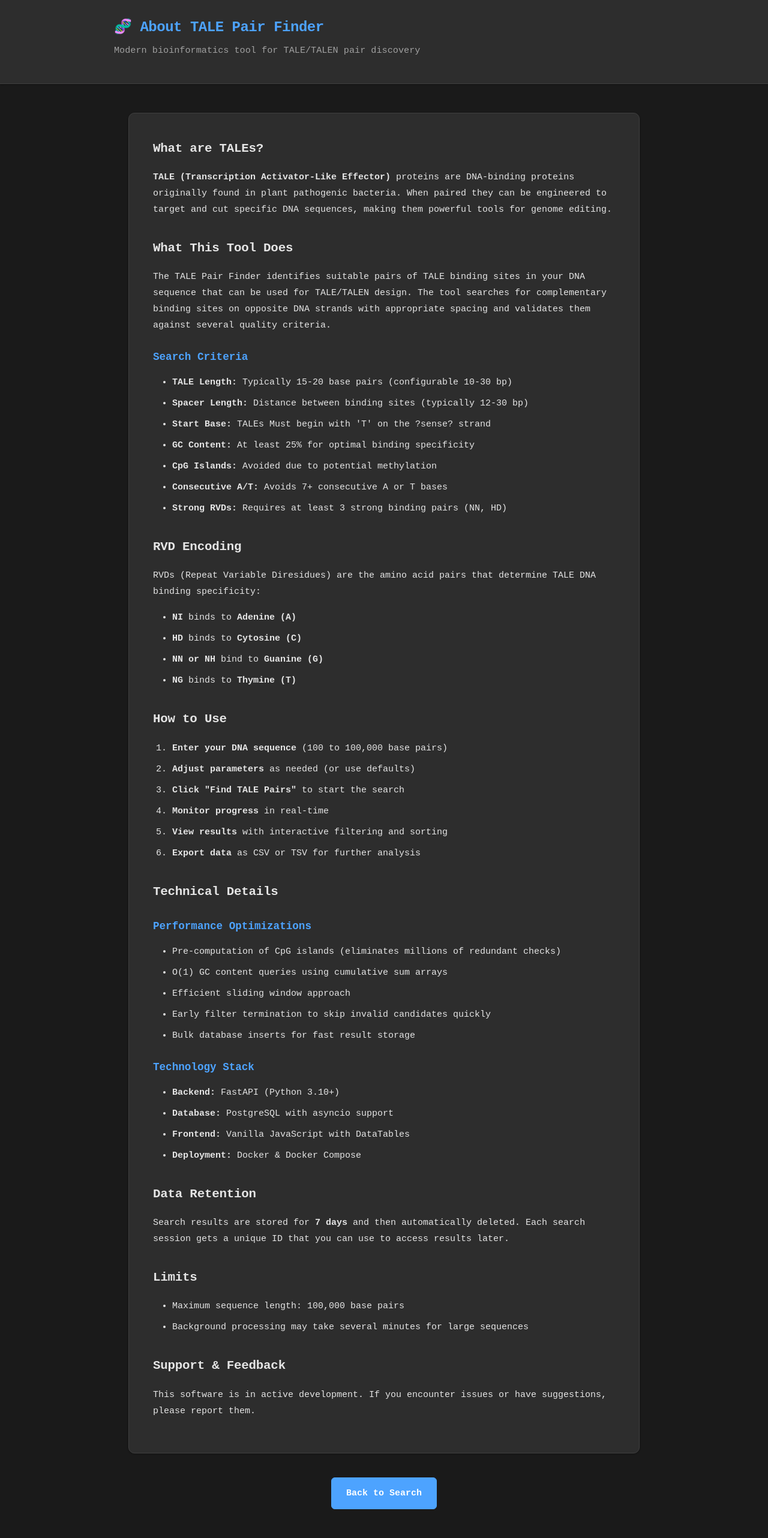
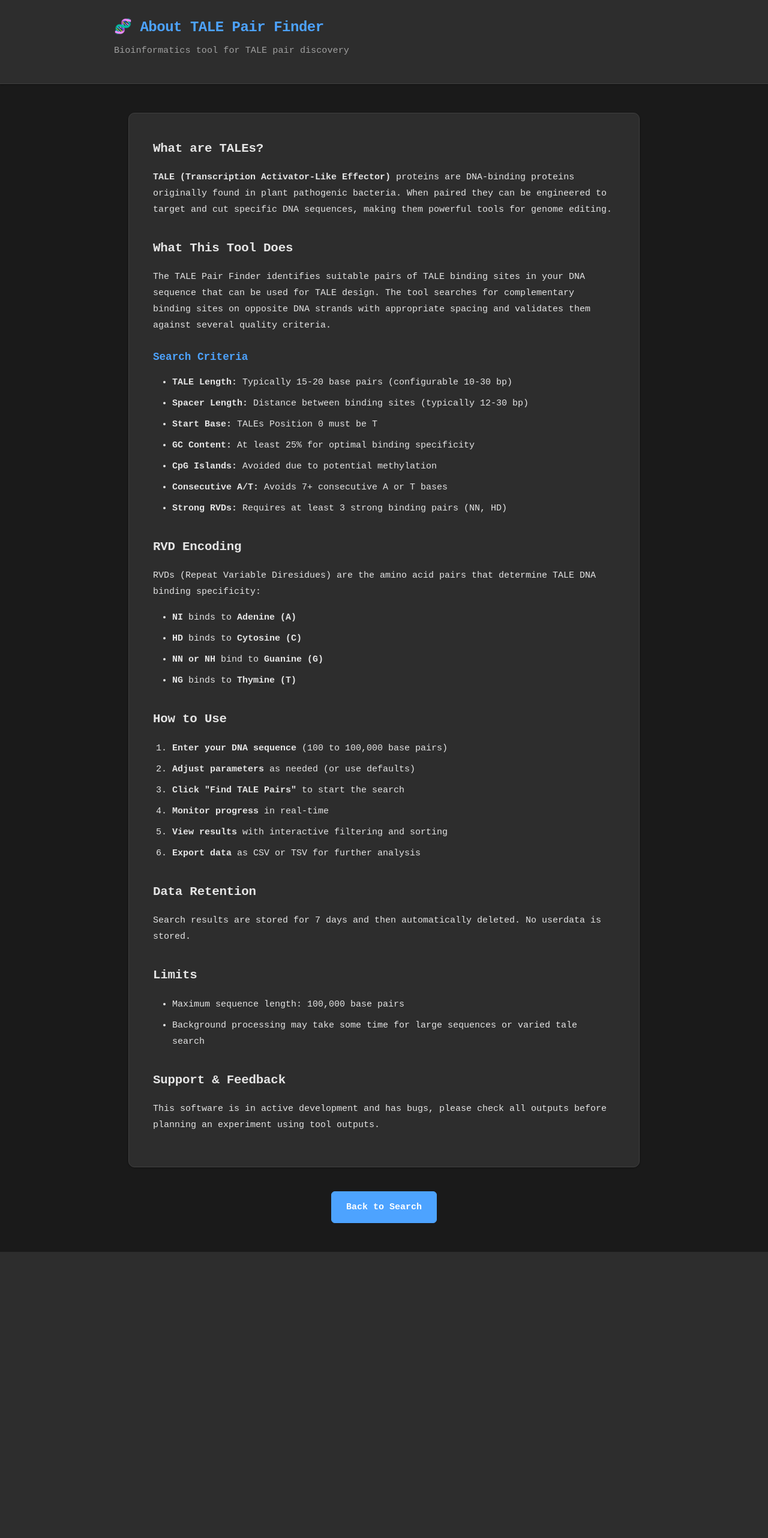
Before and after one commit to alextodd1/TALE-Webtool, a FastAPI app: page /about in a window 1280 px wide. Shown: the whole page at 60% size. After the commit the page ends 2087 px from the top, so only its background shows below. Run offline with FastAPI, Linux system fonts and the light colour scheme; parts of the project's set-up code (start-up, migrations or seed data) failed here and were passed over.

Commit message:
Update about.html

```diff
--- a/templates/about.html
+++ b/templates/about.html
@@ -191,7 +191,7 @@
     <div class="header">
         <div class="header-content">
             <h1>🧬 About TALE Pair Finder</h1>
-            <p>Modern bioinformatics tool for TALE/TALEN pair discovery</p>
+            <p>Bioinformatics tool for TALE pair discovery</p>
         </div>
     </div>
 
@@ -207,7 +207,7 @@
             <h2>What This Tool Does</h2>
             <p>
                 The TALE Pair Finder identifies suitable pairs of TALE binding sites in your DNA sequence that can
-                be used for TALE/TALEN design. The tool searches for complementary binding sites on opposite DNA
+                be used for TALE design. The tool searches for complementary binding sites on opposite DNA
                 strands with appropriate spacing and validates them against several quality criteria.
             </p>
 
@@ -215,7 +215,7 @@
             <ul>
                 <li><strong>TALE Length:</strong> Typically 15-20 base pairs (configurable 10-30 bp)</li>
                 <li><strong>Spacer Length:</strong> Distance between binding sites (typically 12-30 bp)</li>
-                <li><strong>Start Base:</strong> TALEs Must begin with 'T' on the ?sense? strand</li>
+                <li><strong>Start Base:</strong> TALEs Position 0 must be T</li>
                 <li><strong>GC Content:</strong> At least 25% for optimal binding specificity</li>
                 <li><strong>CpG Islands:</strong> Avoided due to potential methylation</li>
                 <li><strong>Consecutive A/T:</strong> Avoids 7+ consecutive A or T bases</li>
@@ -243,40 +243,21 @@
                 <li><strong>Export data</strong> as CSV or TSV for further analysis</li>
             </ol>
 
-            <h2>Technical Details</h2>
-            <h3>Performance Optimizations</h3>
-            <ul>
-                <li>Pre-computation of CpG islands (eliminates millions of redundant checks)</li>
-                <li>O(1) GC content queries using cumulative sum arrays</li>
-                <li>Efficient sliding window approach</li>
-                <li>Early filter termination to skip invalid candidates quickly</li>
-                <li>Bulk database inserts for fast result storage</li>
-            </ul>
-
-            <h3>Technology Stack</h3>
-            <ul>
-                <li><strong>Backend:</strong> FastAPI (Python 3.10+)</li>
-                <li><strong>Database:</strong> PostgreSQL with asyncio support</li>
-                <li><strong>Frontend:</strong> Vanilla JavaScript with DataTables</li>
-                <li><strong>Deployment:</strong> Docker & Docker Compose</li>
-            </ul>
-
             <h2>Data Retention</h2>
             <p>
-                Search results are stored for <strong>7 days</strong> and then automatically deleted.
-                Each search session gets a unique ID that you can use to access results later.
+                Search results are stored for 7 days and then automatically deleted.
+                No userdata is stored.
             </p>
 
             <h2>Limits</h2>
             <ul>
                 <li>Maximum sequence length: 100,000 base pairs</li>
-                <li>Background processing may take several minutes for large sequences</li>
+                <li>Background processing may take some time for large sequences or varied tale search</li>
             </ul>
 
             <h2>Support & Feedback</h2>
             <p>
-                This software is in active development. If you encounter issues or have suggestions,
-                please report them.
+                This software is in active development and has bugs, please check all outputs before planning an experiment using tool outputs.
             </p>
         </div>
 
```
